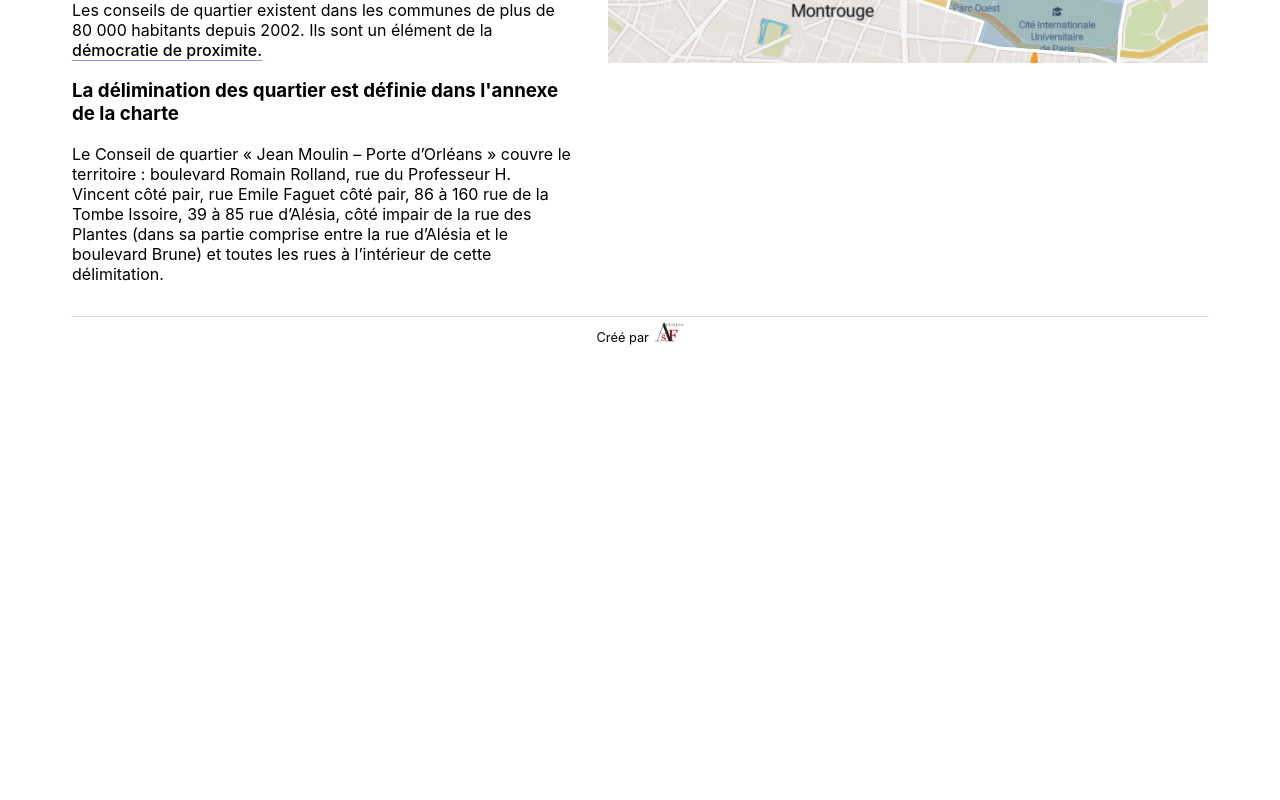
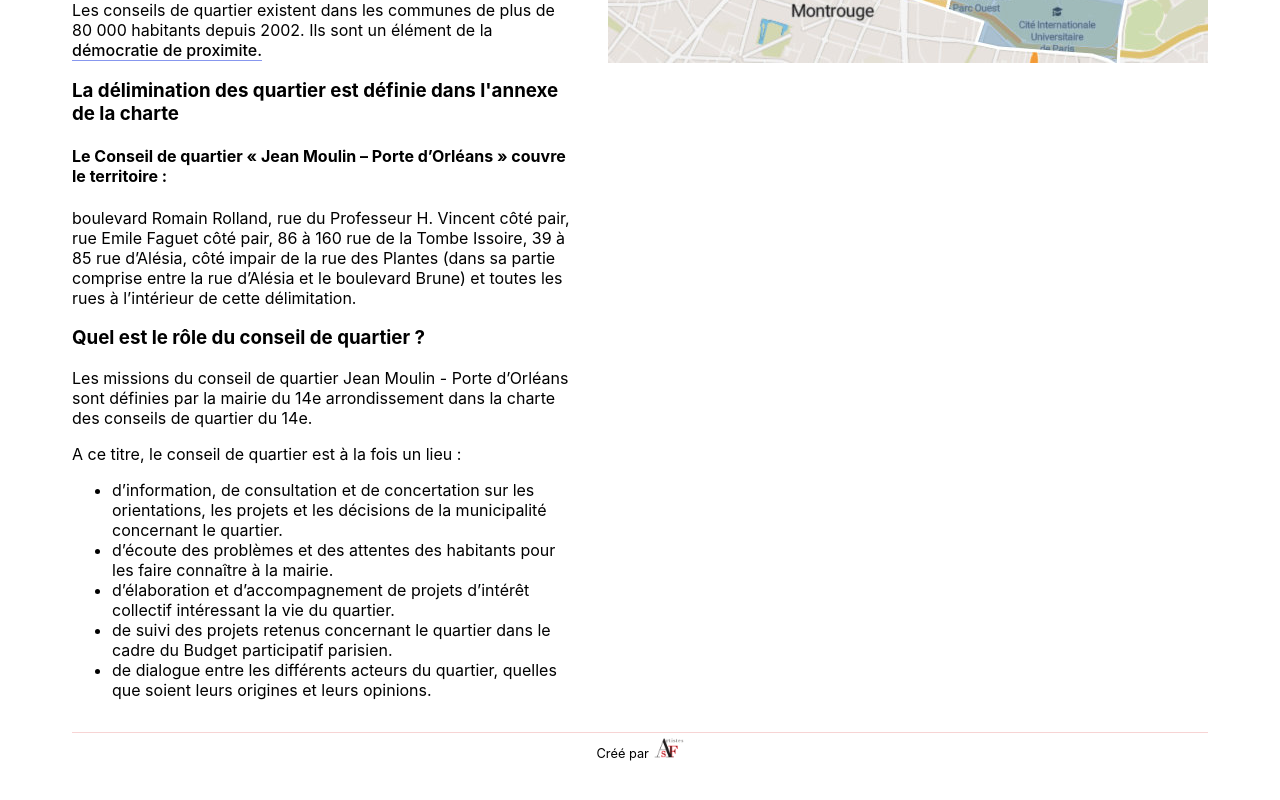
Before and after one commit to helgaParis/animation, a Next.js app: page / in a window 1280 px wide. Shown: the part 716-1516 px from the top of the page. Before the commit the page ends 1228 px from the top, so only its background shows below. Built offline with nearby package versions, Linux system fonts and the light colour scheme.

Commit message:
rest content index

```diff
--- a/pages/index.js
+++ b/pages/index.js
@@ -34,7 +34,7 @@ export default function Home() {
                             <li>Mouton Duvernet</li>
                             <li>Pernety</li>
                         </ul>
-</p>
+                    </p>
                     <p> Les conseils de quartier existent dans les communes de plus de 80 000 habitants depuis 2002.
                         Ils sont un élément de la {" "}
                         <a
@@ -47,11 +47,35 @@ export default function Home() {
                         </a>
                         </p>
                     <h3>La délimination des quartier est définie dans l'annexe de la charte </h3>
-                    <p>Le Conseil de quartier « Jean Moulin – Porte d’Orléans » couvre le territoire : boulevard Romain Rolland,
+                    <h4>Le Conseil de quartier « Jean Moulin – Porte d’Orléans » couvre le territoire : </h4>
+                    <p>boulevard Romain Rolland,
                         rue du Professeur H. Vincent côté pair, rue Emile Faguet côté pair, 86 à 160 rue de la Tombe Issoire,
                         39 à 85 rue d’Alésia, côté impair de la rue des Plantes (dans sa partie comprise entre la rue d’Alésia
                         et le boulevard Brune) et toutes les rues à l’intérieur de cette délimitation.
-</p>
+                    </p>
+                    <h3>Quel est le rôle du conseil de quartier ?</h3>
+                    <p>Les missions du conseil de quartier Jean Moulin - Porte d’Orléans sont définies par
+                        la mairie du 14e arrondissement dans la charte des conseils de quartier du 14e.
+                    </p>
+                    <p>A ce titre, le conseil de quartier est à la fois un lieu :
+                        <ul>
+                            <li>d’information, de consultation et de concertation sur les orientations,
+                                les projets et les décisions de la municipalité concernant le quartier.
+                            </li>
+                            <li>d’écoute des problèmes et des attentes des habitants pour les faire connaître
+                                à la mairie.
+                            </li>
+                            <li>d’élaboration et d’accompagnement de projets d’intérêt collectif intéressant la vie
+                                du quartier.
+                            </li>
+                            <li>de suivi des projets retenus concernant le quartier dans le cadre du Budget
+                                participatif parisien.
+                            </li>
+                            <li>de dialogue entre les différents acteurs du quartier, quelles que soient leurs
+                                origines et leurs opinions.
+                            </li>
+                        </ul>
+                </p>
                 </div>
                 <div className={stylesPlan.columnright}>
                     <img src="/plan14e.jpg" className={stylesPlan.plan14} alt="Plan des six quartiers du 14e arrondissemnt de Paris" ></img>
```
